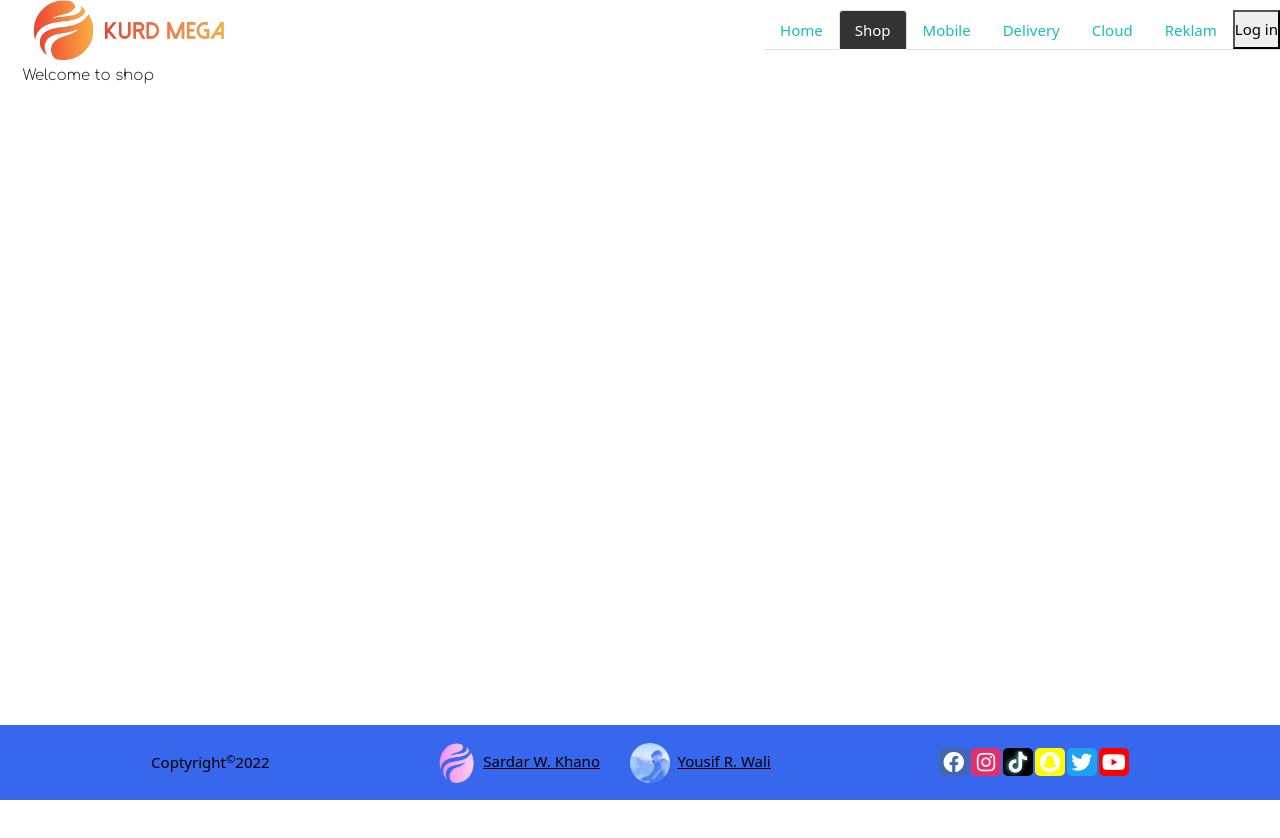
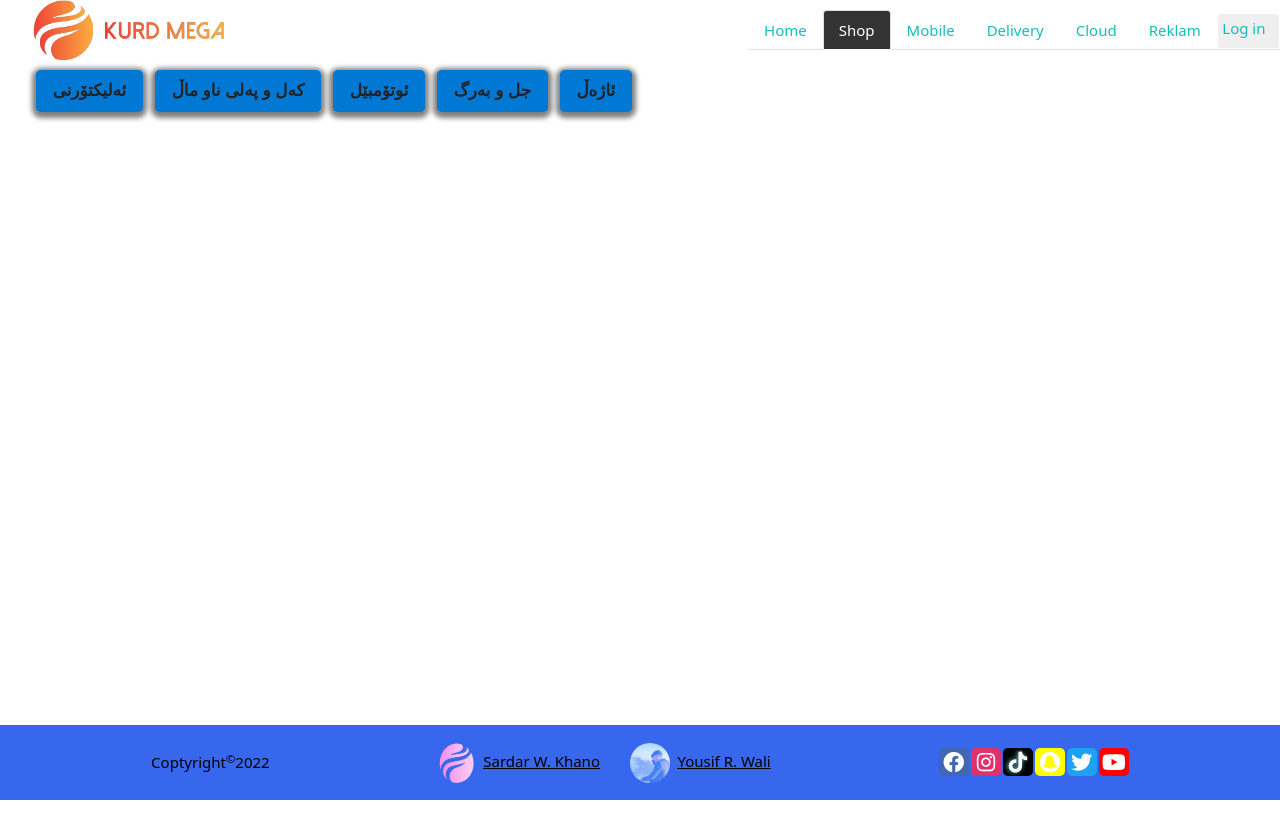
Before and after one commit to yousif-wali/kurdshop, a React (Create React App) app in the folder kurdshop/: page /page/Shop in a window 1280 px wide. Shown: the top 838 px of the page. After the commit the page ends 800 px from the top, so only its background shows below. Built offline with nearby package versions, Linux system fonts and the light colour scheme; a web font is replaced by a local one.

Commit message:
Shop design

```diff
--- a/kurdshop/package.json
+++ b/kurdshop/package.json
@@ -1,7 +1,6 @@
 {
   "name": "kurd Gega",
   "version": "0.1.0",
-  "homepage": "http//localhost:3000",
   "private": true,
   "dependencies": {
     "@auth0/auth0-react": "^1.10.2",
--- /dev/null
+++ b/kurdshop/src/Data/Categories.js
@@ -0,0 +1,10 @@
+export const categories = [
+    {"id": 1, "category": "ئەلیکتۆرنی", "sublist":[
+        {"id": 1, "category":"موبایل"},
+        {"id": 2, "category":"کۆمپیوتەر"}
+    ]},
+    {"id": 2, "category": "کەل و پەلی ناو ماڵ"},
+    {"id": 3, "category": "ئوتۆمبێل"},
+    {"id": 4, "category": "جل و بەرگ"},
+    {"id": 5, "category": "ئاژەڵ"}
+]
--- a/kurdshop/src/page/Shop.js
+++ b/kurdshop/src/page/Shop.js
@@ -1,9 +1,49 @@
-import ShopPosts from './../Data/ShopPosts'
+import {categories} from "./../Data/Categories"
+function Sublist(){
+   return categories[0].sublist.map((list, index)=>{
+      return(
+        <li key={index}>{list.category}</li>
+      )
+    })
+
+}
 export default function Shop(){
     return (
-      <div className="container-fluid row">
-        Welcome to shop
-        <ShopPosts />
-      </div>
+      <>
+        <section id="Header">
+          <section id="Category"><ul>
+            {
+             // fetch("./Data/Categories.json").then(res=>res.json()).then(res=>{console.log(res)}).catch(e=>{console.error(e.message)})
+             categories.map((res, index)=>{
+            return (
+
+                <li key={index}>{res.category}
+                {
+                  res.sublist && <ul><Sublist/></ul>
+                }
+                </li>
+
+             )
+            })
+           } </ul>
+          </section>
+          <section id="Post">
+
+          </section>
+        </section>
+        <section id="Main">
+          <section id="Posts">
+
+          </section>
+          <section id="Promotions">
+            <section id="Vip">
+
+            </section>
+            <section id="Ad">
+
+            </section>
+          </section>
+        </section>
+      </>
       );
 }
--- a/kurdshop/src/page/page.css
+++ b/kurdshop/src/page/page.css
@@ -1,5 +1,44 @@
 @import url('https://fonts.googleapis.com/css2?family=Dosis:wght@200&family=Joan&display=swap');
 /*          SHOP            */
+#Category{
+    height:50vh;
+}
+#Category li{
+    display: inline-block;
+    padding:0.5em 1em;
+    background-color:rgba(0, 120, 212, 1);
+    font-family:arial;
+    font-weight:bold;
+    margin:0 0.35em;
+    width:max-content;
+    border-radius:5px;
+    font-size:1.12rem;
+    cursor:pointer;
+    box-shadow: 0 2px 5px 4px rgba(0, 0, 0, 0.5);
+    transition:all 0.3s ease-in-out;
+}
+#Category li:hover{
+    box-shadow:none;
+    transform:scale(1.16);
+    border:1px solid black;
+}
+#Category li ul{
+    position:absolute;
+    left:0;
+    margin-top:0.14em;
+    display:flex;
+    flex-direction:column;
+    display:none;
+}
+#Category li li{
+    margin-top:0.25em;
+    width:100%;
+    text-align:right;
+}
+#Category li:hover ul{
+    display:block;
+    z-index:10;
+}
 /*          LOGIN           */
 .account{
     height:calc(100vh + 75px);
--- a/kurdshop/src/style/App.css
+++ b/kurdshop/src/style/App.css
@@ -11,6 +11,9 @@
 }
 body{
     overflow: hidden;
+}
+#root > div{
+    margin-top: calc(var(--header-height) + 10px);
 }
 #logo {
     position: relative;
@@ -117,7 +120,7 @@ header li li:hover ul{
 header li:hover{
     background-image: linear-gradient(45deg, transparent, #f25d39)
 }
-header li li{
+header li li, button{
     display:flex;
     color:#17bdb8;
     text-align:left;
@@ -127,6 +130,9 @@ header li li{
     border:1px solid white;
     border-radius:4px;
     width:100%;
+}
+header button{
+    width:max-content;
 }
 header li li ul{
     position:absolute;
```
Also changed, not shown: 1 other file (tests, documents, lock files or other folders).
